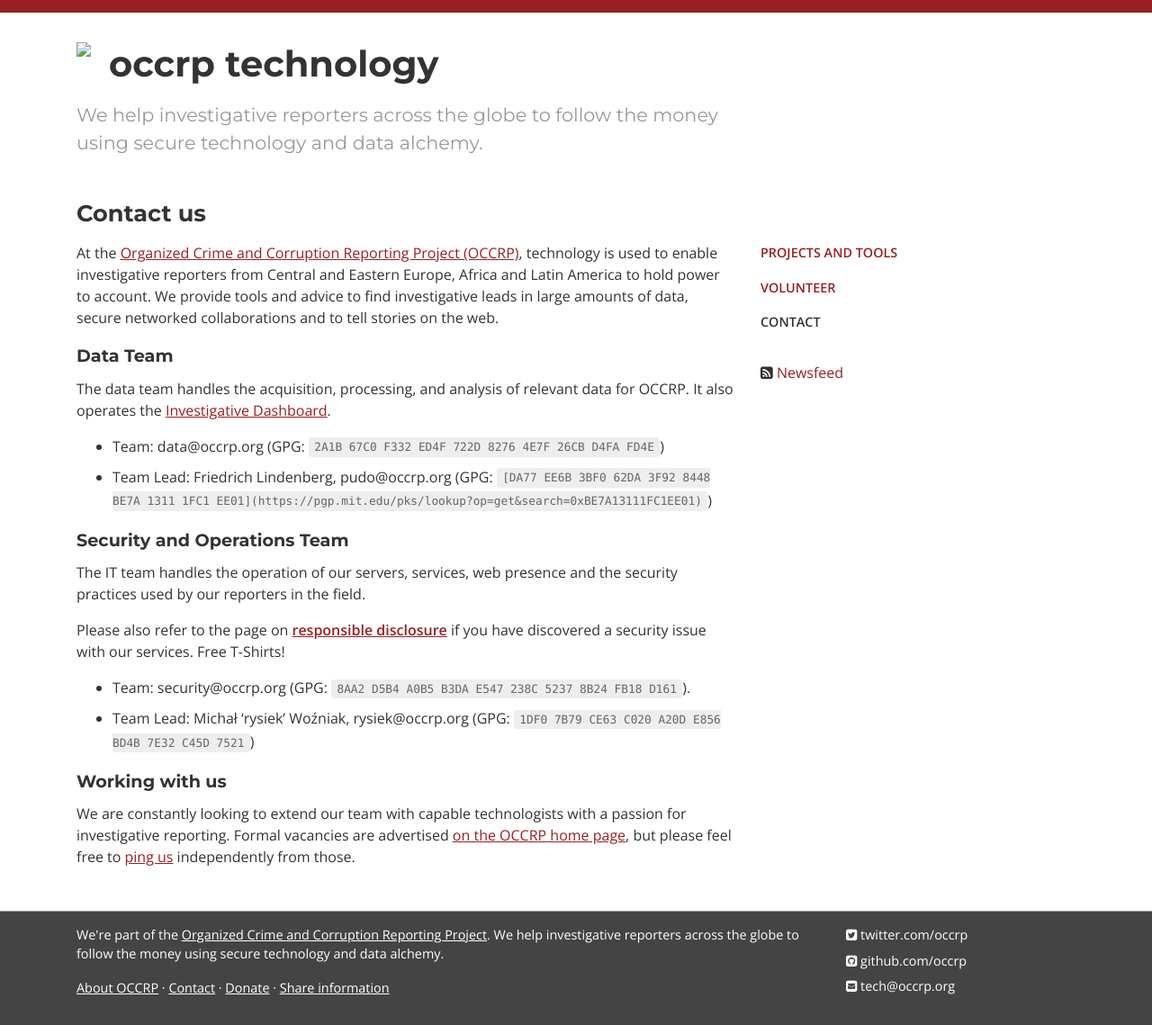
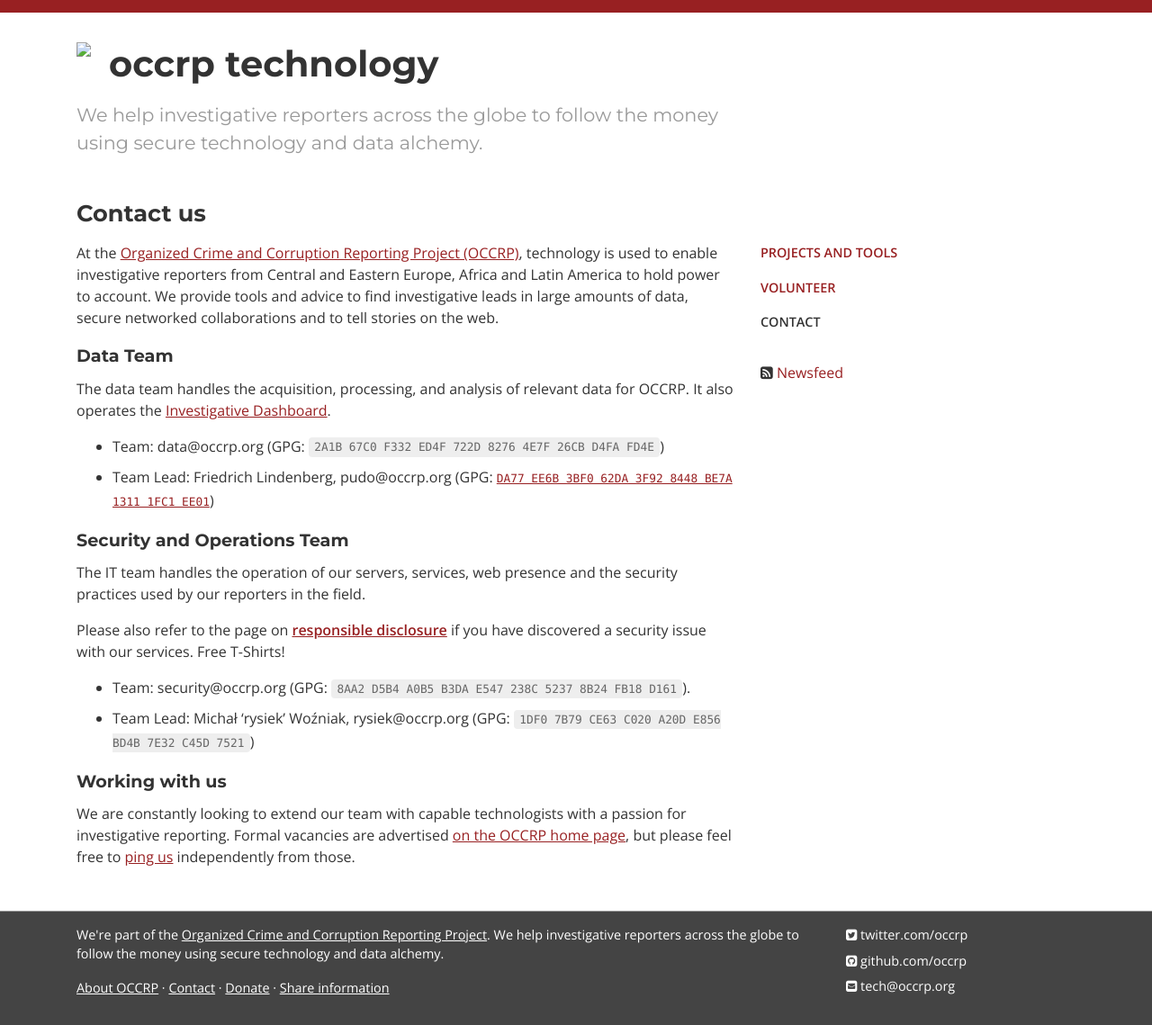
Before and after one commit to occrp/tech.occrp.org, a Jekyll site: the page built from contact.md, in a window 1280 px wide. Shown: the whole page at 90% size. Built offline with Jekyll 4.4.1, drawn with Linux system fonts in a browser that asks for light colours; Markdown is read by kramdown in place of the engine named in the settings.

Commit message:
fix formatting

```diff
--- a/contact.md
+++ b/contact.md
@@ -17,7 +17,7 @@
 
 * Team: data@occrp.org (GPG: `2A1B 67C0 F332 ED4F 722D 8276 4E7F 26CB D4FA FD4E`)
 * Team Lead: Friedrich Lindenberg, pudo@occrp.org
-  (GPG: `[DA77 EE6B 3BF0 62DA 3F92 8448 BE7A 1311 1FC1 EE01](https://pgp.mit.edu/pks/lookup?op=get&search=0xBE7A13111FC1EE01)`)
+  (GPG: [`DA77 EE6B 3BF0 62DA 3F92 8448 BE7A 1311 1FC1 EE01`](https://pgp.mit.edu/pks/lookup?op=get&search=0xBE7A13111FC1EE01))
 
 
 ## Security and Operations Team
```
